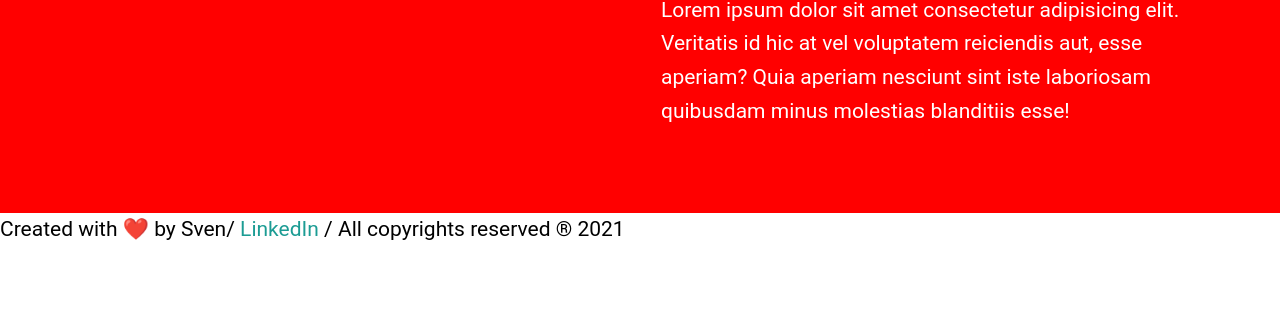
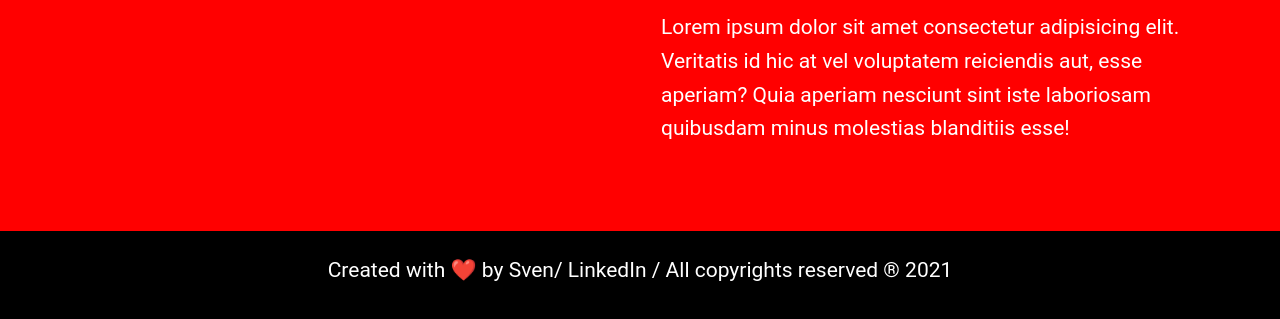
Before and after one commit to svenWacker/my-portfolio, a plain HTML site: page index.html in a window 1280 px wide. Shown: the part 1791-2110 px from the top of the page. Before the commit the page ends 2059 px from the top, so only its background shows below. Drawn offline with Linux system fonts and the light colour scheme; files that its build step writes are made by us from their sources.

Commit message:
responsive stuff

```diff
--- a/css/style.css
+++ b/css/style.css
@@ -34,7 +34,7 @@ p {
 h1,
 h2,
 h3 {
-  color: var(--clr-primary-400);
+  color: var(--clr-neutral-100);
   font-family: var(--ff-accent);
   font-weight: 900;
   line-height: 1;
@@ -47,8 +47,10 @@ p {
 }
 
 a {
-  color: #1c9c94;
+  color: var(--clr-neutral-100);
   text-decoration: none;
+  font-size: 2rem;
+  /* margin: 0.3em; */
 }
 
 a:hover {
@@ -62,6 +64,7 @@ a:hover {
 .text-center {
   text-align: center;
 }
+
 header {
   padding: 2em;
   text-align: center;
@@ -134,3 +137,13 @@ section {
 .bg-dark h2 {
   color: var(--clr-primary-200);
 }
+footer {
+  padding: 0.5em;
+  text-align: center;
+  align-items: center;
+  /* background-image: url("./img/bg.jpg"); */
+  background-color: black;
+  background-size: cover;
+  background-position: fixed;
+  color: white;
+}
--- a/index.html
+++ b/index.html
@@ -141,9 +141,8 @@
     </main>
     <footer>
       <p>
-        Created with ❤️ <a class="heart"></a>by Sven/
-        <a href="https://www.linkedin.com/in/sven-wacker-17764a119/">
-          LinkedIn</a
+        Created with ❤️ by Sven/
+        <a href="https://www.linkedin.com/in/sven-wacker-17764a119/"></a>LinkedIn</a
         >
         / All copyrights reserved ® <span class="year"></span>
       </p>
```
